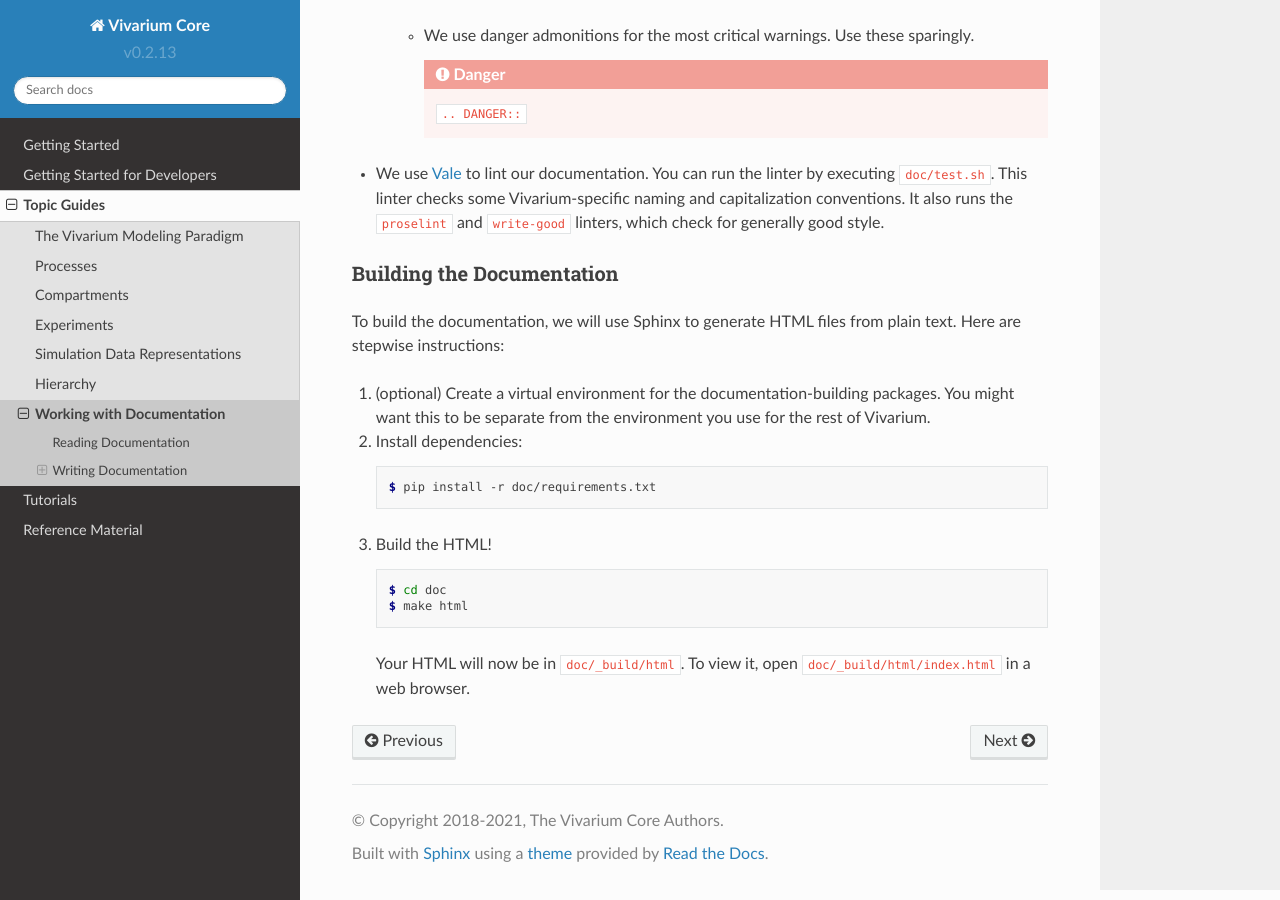
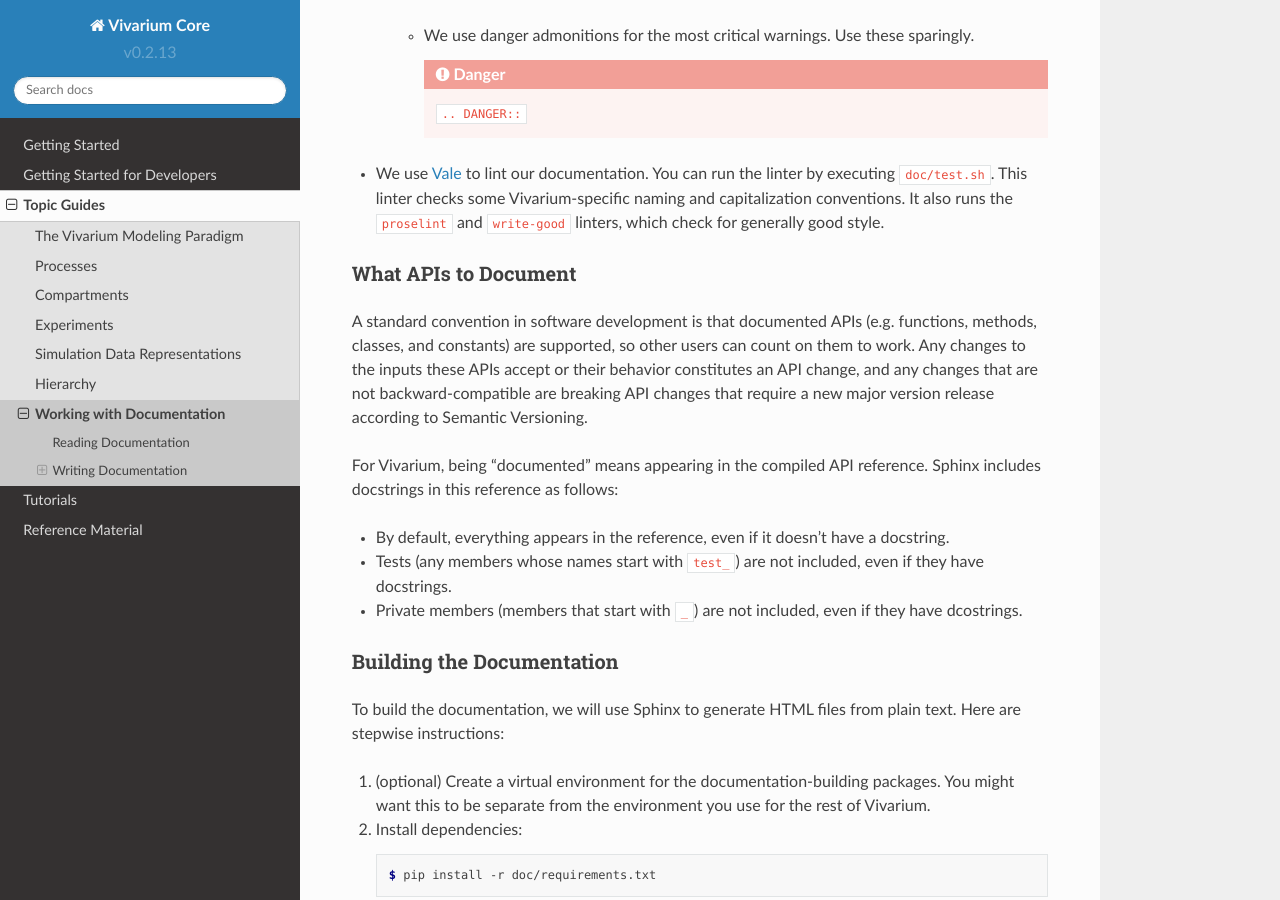
Before and after one commit to vivarium-collective/vivarium-core, a Sphinx documentation site: the page built from doc/guides/docs.rst, in a window 1280 px wide and 900 px high, scrolled down 2535 px. Built offline with Sphinx 7.4.7 and the Read the Docs theme 2.0.0, drawn with Linux system fonts in a browser that asks for light colours.

Commit message:
Add documentation on how we decide what to document

```diff
--- a/doc/guides/docs.rst
+++ b/doc/guides/docs.rst
@@ -144,6 +144,27 @@ documentation:
   conventions. It also runs the ``proselint`` and ``write-good``
   linters, which check for generally good style.
 
+What APIs to Document
+=====================
+
+A standard convention in software development is that documented APIs
+(e.g. functions, methods, classes, and constants) are supported, so
+other users can count on them to work. Any changes to the
+inputs these APIs accept or their behavior constitutes an API change,
+and any changes that are not backward-compatible are breaking API
+changes that require a new major version release according to Semantic
+Versioning.
+
+For Vivarium, being "documented" means appearing in the compiled API
+reference. Sphinx includes docstrings in this reference as follows:
+
+* By default, everything appears in the reference, even if it doesn't
+  have a docstring.
+* Tests (any members whose names start with ``test_``) are not included,
+  even if they have docstrings.
+* Private members (members that start with ``_``) are not included, even
+  if they have dcostrings.
+
 
 .. _building-docs:
 
```
